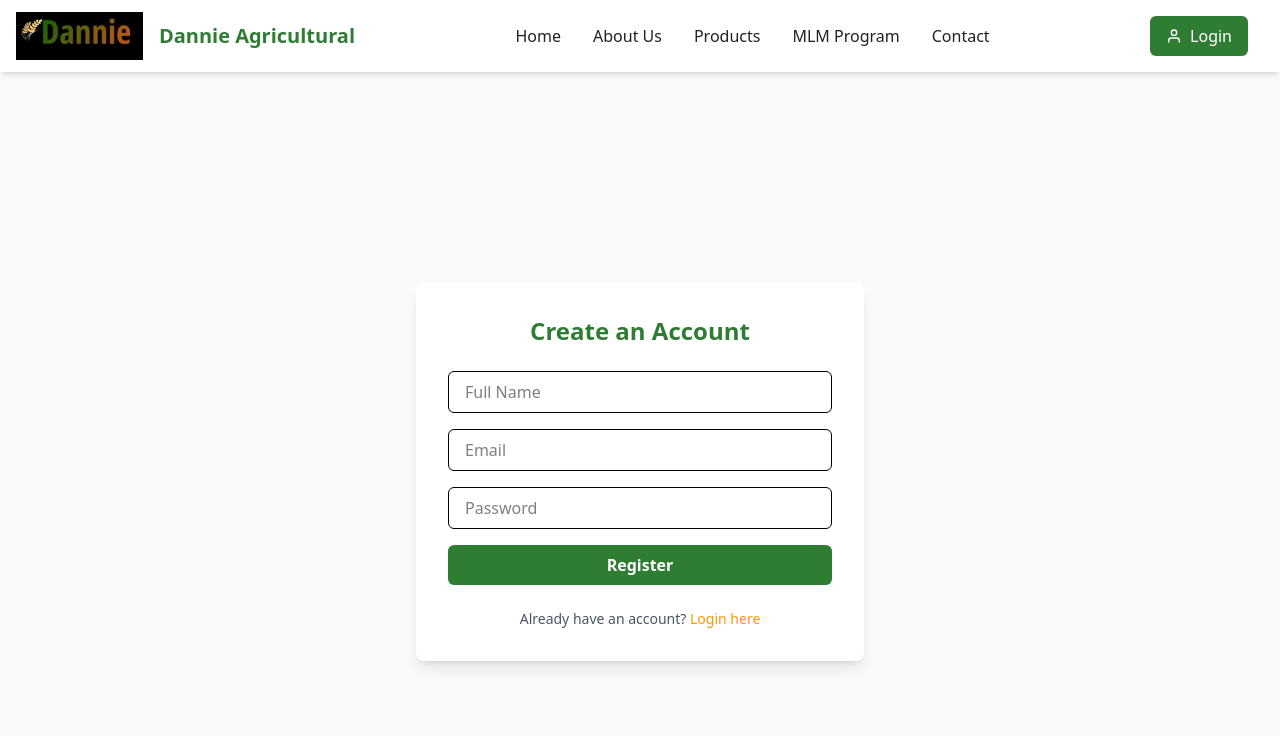
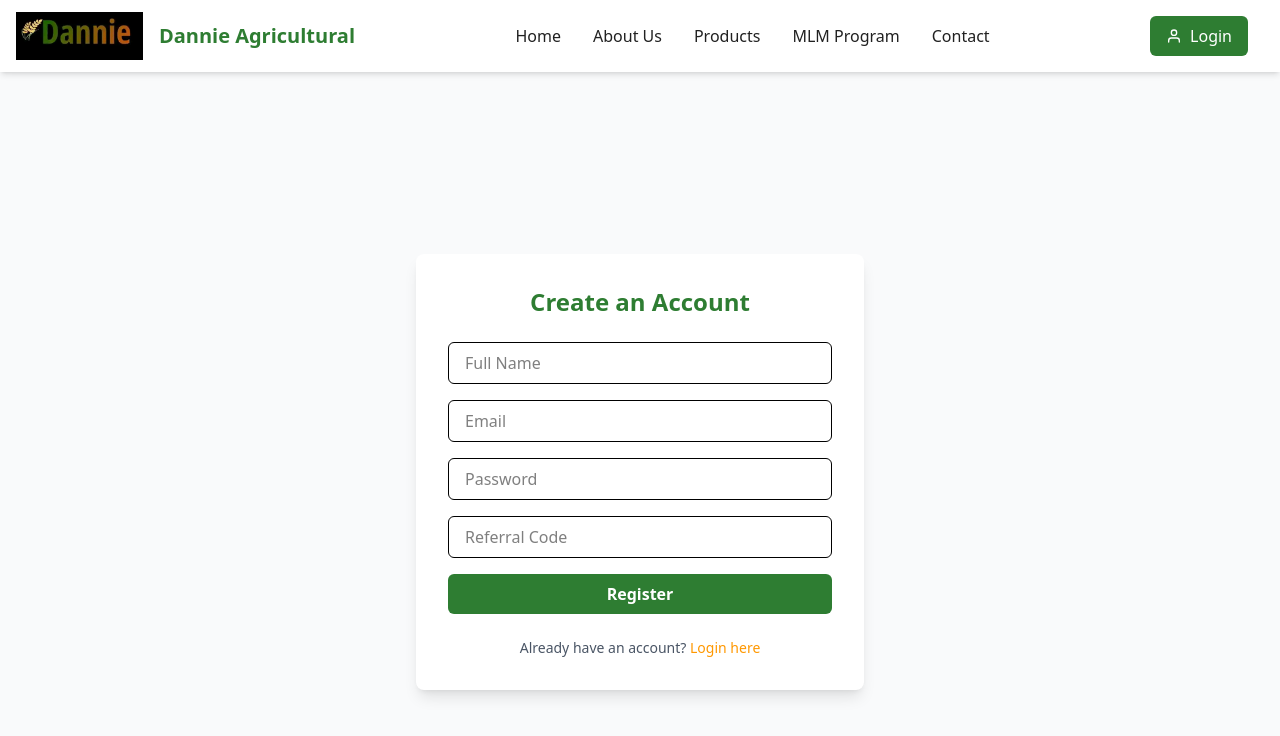
Before and after one commit to Praises003/dannie_agro_frontend, a React (Vite) app: page /register in a window 1280 px wide. Shown: the top 736 px of the page. Built offline with nearby package versions, Linux system fonts and the light colour scheme.

Commit message:
update all

```diff
--- a/src/pages/RegisterPage.jsx
+++ b/src/pages/RegisterPage.jsx
@@ -1,45 +1,103 @@
 import React, { useState, useEffect } from 'react';
-import { Link, useNavigate } from 'react-router-dom';
-import { useDispatch, useSelector, } from 'react-redux';
+import { Link, useNavigate, useSearchParams } from 'react-router-dom';
+import { useDispatch, useSelector } from 'react-redux';
 import { registerUser } from '../redux/authSlice';
-import Spinner from '../components/Spinner'
+import { toast } from 'react-toastify';
+import Spinner from '../components/Spinner';
+import { saveReferral, getReferral } from "../utils/referralManager";
+
 const RegisterPage = () => {
   const dispatch = useDispatch();
   const navigate = useNavigate();
+  const [searchParams] = useSearchParams();
 
   const { loading, user, error } = useSelector((state) => state.auth);
-  const [formData, setFormData] = useState({ name: '', email: '', password: '' });
 
+  const [formData, setFormData] = useState({
+    name: '',
+    email: '',
+    password: '',
+    referralCode: '',
+  });
+
+  /* ===============================
+     HANDLE REFERRAL FROM URL
+  =============================== */
   useEffect(() => {
-      if(error) {
-          toast.error(error)
+    const refFromURL = searchParams.get("ref");
+
+    if (refFromURL) {
+      const upperRef = refFromURL.toUpperCase();
+      saveReferral(upperRef);
+
+      setFormData((prev) => ({
+        ...prev,
+        referralCode: upperRef,
+      }));
+    } else {
+      const savedRef = getReferral();
+      if (savedRef) {
+        setFormData((prev) => ({
+          ...prev,
+          referralCode: savedRef.toUpperCase(),
+        }));
       }
+    }
+  }, [searchParams]);
 
-      if(user) {
-          navigate("/dashboard")
-      }
+  /* ===============================
+     HANDLE SUCCESS / ERROR
+  =============================== */
+  useEffect(() => {
+    if (error) {
+      toast.error(error?.error || "Registration failed");
+    }
 
-    }, [dispatch, navigate, user, error])
+    if (user) {
+      localStorage.removeItem("referral_data");
+      navigate("/dashboard");
+    }
+  }, [user, error, navigate]);
 
+  /* ===============================
+     INPUT CHANGE HANDLER
+  =============================== */
+  const handleChange = (e) => {
+    const { name, value } = e.target;
 
-  const handleChange = (e) =>
-    setFormData({ ...formData, [e.target.name]: e.target.value });
+    setFormData((prev) => ({
+      ...prev,
+      [name]: name === "referralCode"
+        ? value.toUpperCase()
+        : value,
+    }));
+  };
 
+  /* ===============================
+     FORM SUBMIT
+  =============================== */
   const handleSubmit = (e) => {
     e.preventDefault();
+
+    if (!formData.referralCode) {
+      toast.error("Referral code is required");
+      return;
+    }
+
     dispatch(registerUser(formData));
   };
 
-  if (loading) {
-    return <Spinner />
-  }
+  if (loading) return <Spinner />;
 
   return (
     <section className="py-16 bg-gray-50 min-h-screen flex items-center justify-center">
       <div className="bg-white p-8 rounded-lg shadow-lg w-full max-w-md">
-        <h2 className="text-2xl font-bold text-center text-primary mb-6">Create an Account</h2>
+        <h2 className="text-2xl font-bold text-center text-primary mb-6">
+          Create an Account
+        </h2>
 
         <form onSubmit={handleSubmit} className="space-y-4">
+
           <input
             name="name"
             type="text"
@@ -49,6 +107,7 @@ const RegisterPage = () => {
             required
             className="w-full px-4 py-2 border rounded-md focus:outline-none focus:ring-2 focus:ring-primary"
           />
+
           <input
             name="email"
             type="email"
@@ -58,11 +117,22 @@ const RegisterPage = () => {
             required
             className="w-full px-4 py-2 border rounded-md focus:outline-none focus:ring-2 focus:ring-primary"
           />
+
           <input
             name="password"
             type="password"
             placeholder="Password"
             value={formData.password}
+            onChange={handleChange}
+            required
+            className="w-full px-4 py-2 border rounded-md focus:outline-none focus:ring-2 focus:ring-primary"
+          />
+
+          <input
+            name="referralCode"
+            type="text"
+            placeholder="Referral Code"
+            value={formData.referralCode}
             onChange={handleChange}
             required
             className="w-full px-4 py-2 border rounded-md focus:outline-none focus:ring-2 focus:ring-primary"
@@ -75,11 +145,15 @@ const RegisterPage = () => {
           >
             {loading ? 'Registering...' : 'Register'}
           </button>
+
         </form>
 
         <p className="mt-6 text-sm text-center text-gray-600">
           Already have an account?{' '}
-          <Link to="/login" className="text-secondary font-medium hover:underline">
+          <Link
+            to="/login"
+            className="text-secondary font-medium hover:underline"
+          >
             Login here
           </Link>
         </p>
--- a/src/pages/UserDashboard.jsx
+++ b/src/pages/UserDashboard.jsx
@@ -32,6 +32,10 @@ const UserDashboard = () => {
     month: "long",
     day: "numeric",
   })
+
+  const referralLink = user.referralCode && user.referralCode !== "N/A"
+  ? `${window.location.origin}/register?ref=${user.referralCode}`
+  : "";
 
   // 🔗 Fetch dashboard data
   useEffect(() => {
@@ -83,12 +87,12 @@ const UserDashboard = () => {
 
 
   const handleCopy = () => {
-    if (!user.referralCode || user.referralCode === "N/A") return
-    navigator.clipboard.writeText(user.referralCode)
-    setCopied(true)
-    setTimeout(() => setCopied(false), 2000)
-  }
+  if (!referralLink) return;
 
+  navigator.clipboard.writeText(referralLink);
+  setCopied(true);
+  setTimeout(() => setCopied(false), 2000);
+};
   // 🔄 Loading state
   if (loading) {
     return (
@@ -170,7 +174,12 @@ const UserDashboard = () => {
           <h2 className="text-xl font-bold mb-4">Your Referral Code</h2>
 
           <div className="flex justify-between bg-gray-100 p-3 rounded">
-            <span className="font-mono">{user.referralCode}</span>
+            <input
+              type="text"
+              value={referralLink}
+              readOnly
+              className="flex-1 bg-transparent font-mono outline-none"
+            />
             <button onClick={handleCopy} className="flex items-center gap-2">
               <FaCopy />
               {copied ? "Copied!" : "Copy"}
--- /dev/null
+++ b/src/utils/referralManager.js
@@ -0,0 +1,24 @@
+const REF_KEY = "referral_data";
+
+export const saveReferral = (code) => {
+  const expiry = Date.now() + 7 * 24 * 60 * 60 * 1000; // 7 days
+
+  localStorage.setItem(
+    REF_KEY,
+    JSON.stringify({ code, expiry })
+  );
+};
+
+export const getReferral = () => {
+  const stored = localStorage.getItem(REF_KEY);
+  if (!stored) return null;
+
+  const parsed = JSON.parse(stored);
+
+  if (Date.now() > parsed.expiry) {
+    localStorage.removeItem(REF_KEY);
+    return null;
+  }
+
+  return parsed.code;
+};
```
